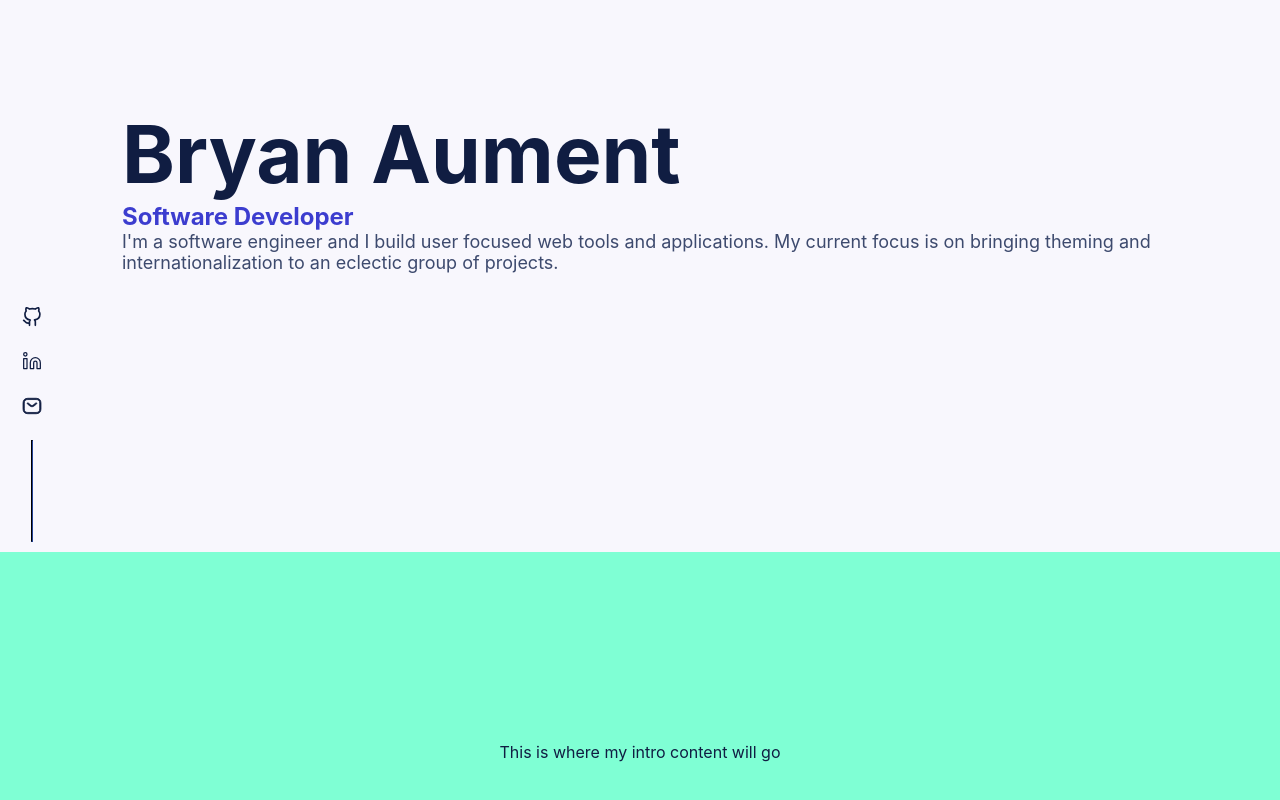
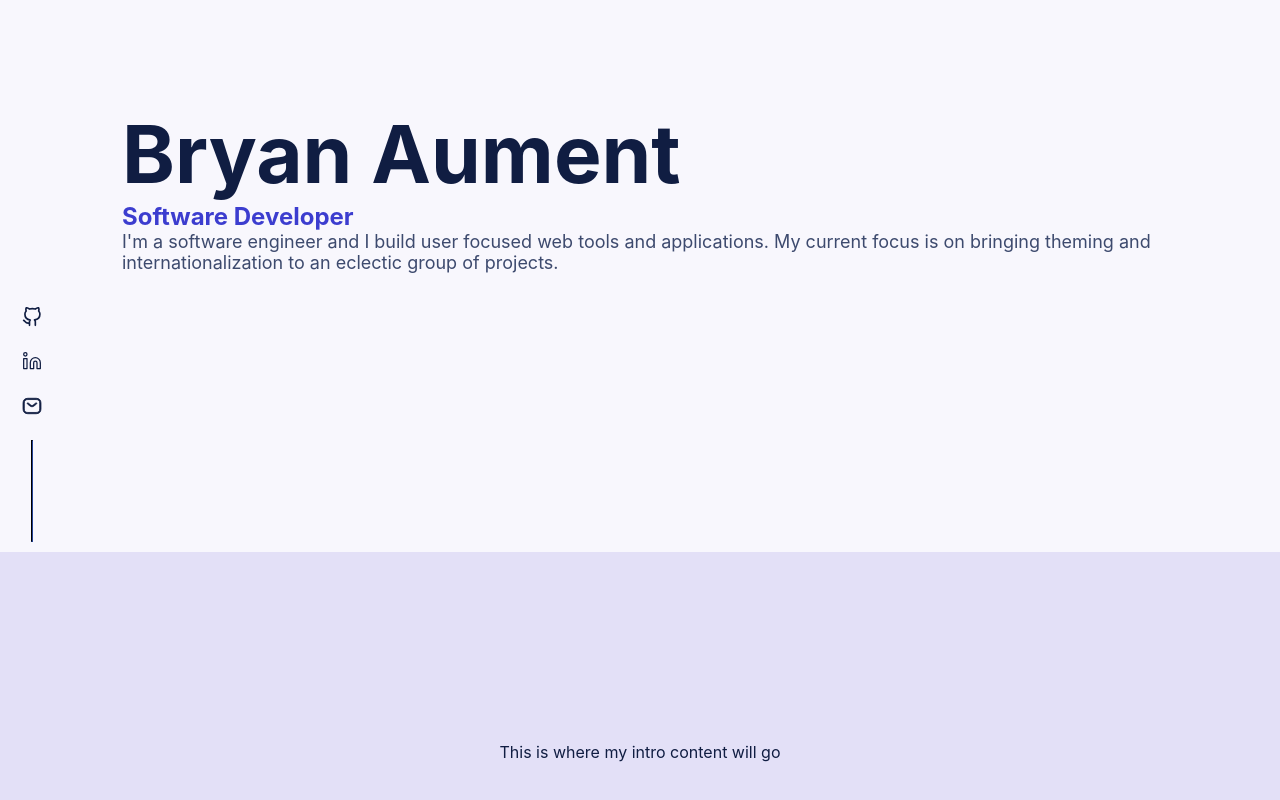
Before and after one commit to BryanAM/portfolio, a React (Create React App) app: page / in a window 1280 px wide. Shown: the part 248-1048 px from the top of the page. Built offline with nearby package versions, Linux system fonts and the light colour scheme.

Commit message:
filter blur fixes and secondary bg color

```diff
--- a/src/App.scss
+++ b/src/App.scss
@@ -16,11 +16,12 @@
   bottom: 0;
   left: 0;
   right: 0;
-  z-index: 10;
+  z-index: -1;
 
   transition: backdrop-filter 0.2s;
   &.true {
     backdrop-filter: blur(4px) opacity(1);
+    z-index: 10;
   }
 }
 
--- a/src/assets/_theme.scss
+++ b/src/assets/_theme.scss
@@ -5,6 +5,7 @@
   // App Primary Colors
   --app-accent-color: #{$AppAccentColor};
   --app-bg-color: #{$AppBgColor};
+  --app-bg-color-secondary: #{$AppBgColorSecondary};
   --app-favicon-hover-color: #{$AppFaviconHoverColor};
 
   // App Text Color Theming
--- a/src/assets/_themeDark.scss
+++ b/src/assets/_themeDark.scss
@@ -5,6 +5,7 @@
   // App Primary Colors
   --app-accent-color: #{$DarkAppAccentColor};
   --app-bg-color: #{$DarkAppBgColor};
+  --app-bg-color-secondary: #{$DarkAppBgColorSecondary};
   --app-favicon-hover-color: #{$DarkAppFaviconHoverColor};
 
   // App Text Color Theming
--- a/src/assets/_variables.scss
+++ b/src/assets/_variables.scss
@@ -10,6 +10,7 @@ $large: 768px;
 
 // App Common
 $AppBgColor: $lavender-100;
+$AppBgColorSecondary: $lavender-200;
 $AppAccentColor: $iris-900;
 $AppFaviconHoverColor: $midnight-blue-200;
 
@@ -36,6 +37,7 @@ $SvgConstructionBoxColor: $lavender-200;
 
 // App Common
 $DarkAppBgColor: $black;
+$DarkAppBgColorSecondary: $lavender-600;
 $DarkAppAccentColor: $lavender-600;
 $DarkAppFaviconHoverColor: $lavender-500;
 
--- a/src/views/Landing/LandingIntro/landingIntro.scss
+++ b/src/views/Landing/LandingIntro/landingIntro.scss
@@ -8,5 +8,5 @@
   align-items: center;
   // padding: 0 variables.$rhythm * 6;
   justify-content: center;
-  background-color: aquamarine;
+  background-color: var(--app-bg-color-secondary);
 }
```
